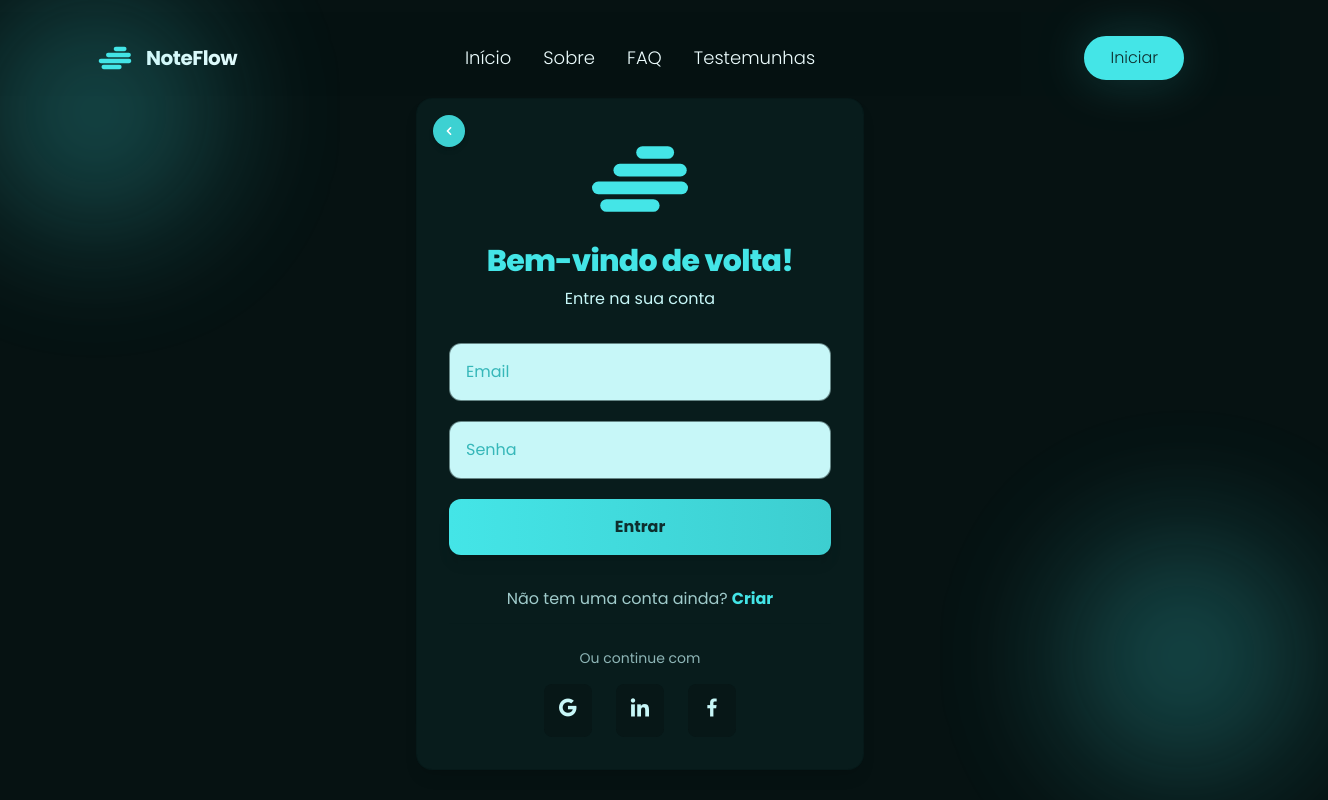
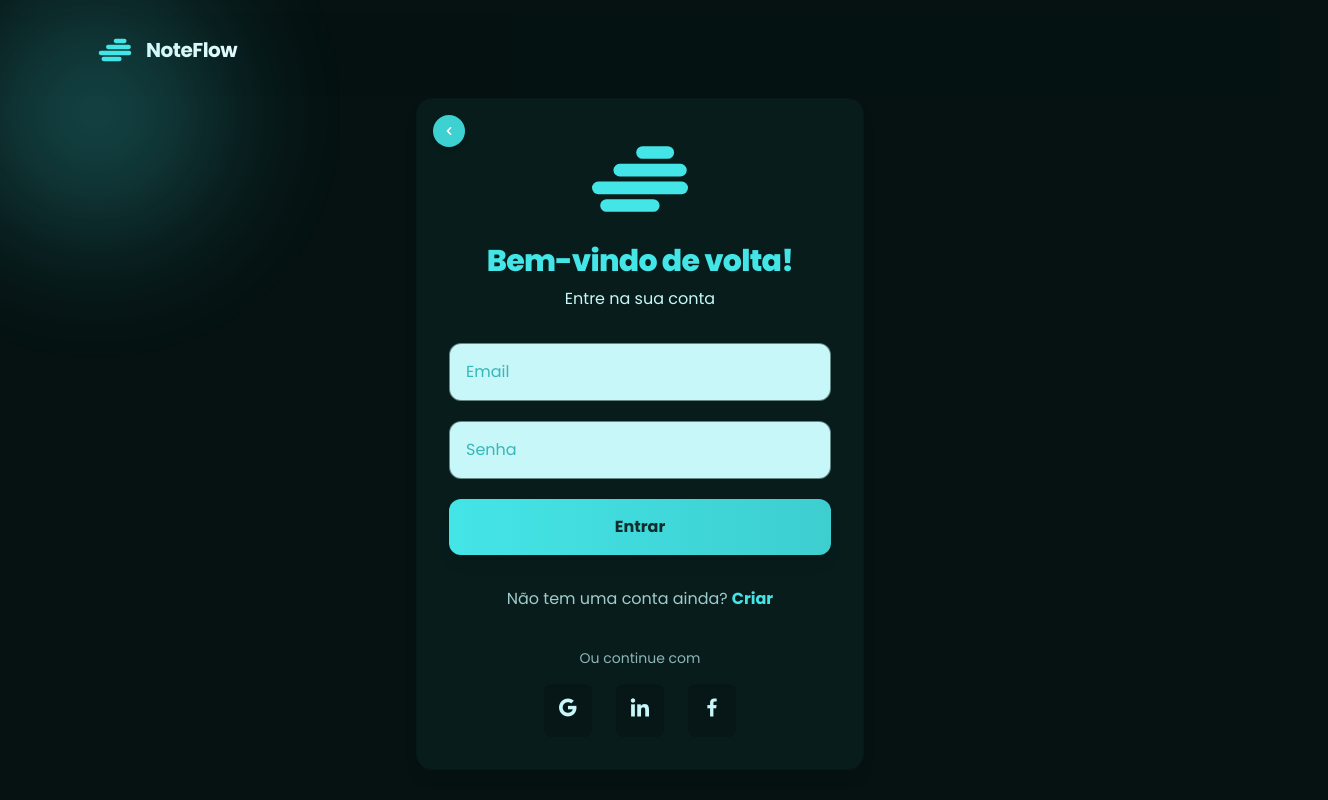
Before and after one commit to jonathanborgesss/project-noteflow, a React (Vite) app: page /login in a window 1280 px wide. Shown: the whole page, 1328 px wide, since content can reach past the window. Built offline with nearby package versions, Linux system fonts and the light colour scheme.

Commit message:
baiano deu tudo errado hoje, mas to vivo eu acho

```diff
--- a/package.json
+++ b/package.json
@@ -19,7 +19,6 @@
   },
   "devDependencies": {
     "@eslint/js": "^9.19.0",
-    "@types/react": "^19.0.8",
     "@types/react-dom": "^19.0.3",
     "@vitejs/plugin-react": "^4.3.4",
     "eslint": "^9.19.0",
--- a/src/App.jsx
+++ b/src/App.jsx
@@ -1,29 +1,18 @@
-import { BrowserRouter as Router, Routes, Route } from "react-router-dom"; // Importações do React Router
-// Page Layout
+import { BrowserRouter as Router, Routes, Route } from "react-router-dom";
+// Importações do React Router
 import Page from "./components/sections/Page";
-
-// Header
 import Header from "./components/sections/Header";
 import Navigation from "./components/sections/Navigation";
 import Hero from "./components/sections/Hero";
 import Reviews from "./components/sections/Reviews";
-
-// Main
 import Main from "./components/sections/Main";
 import Logos from "./components/sections/Logos";
 import Features from "./components/sections/Features";
 import FAQs from "./components/sections/FAQs/FAQs";
 import Testimonials from "./components/sections/Tesimonials/Testimonials";
-
 import SignInSignUp from './components/login/SignInSignUp';
-
-// Footer
 import Footer from "./components/sections/Footer";
-
-// Modal
 import { ModalContextProvider } from "./contexts/ModalContext";
-
-// Mobile Menu
 import MobileMenu from "./components/sections/MobileMenu/MobileMenu";
 import { MobileMenuContextProvider } from "./contexts/MobileMenuContext";
 
@@ -31,12 +20,11 @@ function App() {
   return (
     <ModalContextProvider>
       <MobileMenuContextProvider>
-          <Navigation />
         <Routes>
           {/* Rota principal */}
-            <Route
-              path="/"
-              element={
+          <Route path="/" element={
+            <>
+              <Navigation />
               <Page>
                 <Header>
                   <Hero />
@@ -50,11 +38,16 @@ function App() {
                 </Main>
                 <Footer />
               </Page>
-              }
-            />
+            </>
+          } />
 
           {/* Rota de login */}
-            <Route path="/login" element={<SignInSignUp />} />
+          <Route path="/login" element={
+            <>
+              <Navigation />
+              <SignInSignUp />
+            </>
+          } />
         </Routes>
         <MobileMenu />
       </MobileMenuContextProvider>
--- a/src/components/login/SignInSignUp.jsx
+++ b/src/components/login/SignInSignUp.jsx
@@ -1,6 +1,6 @@
 import React, { useState } from "react";
+import Logo from "../icons/Logo";
 import { useNavigate } from "react-router-dom";
-import Logo from "../icons/Logo";
 
 const SignInSignUp = ({ onBackClick }) => {
   const [isSignUp, setIsSignUp] = useState(false);
@@ -14,7 +14,6 @@ const SignInSignUp = ({ onBackClick }) => {
         <div className="relative">
           {}
           <div className="from-primary-500/50 animate-pulse-slow animation-delay-2000 absolute -top-20 -left-20 h-72 w-72 rounded-full bg-radial to-transparent opacity-70 blur-3xl"></div>
-          <div className="from-primary-500/50 animate-pulse-slow animation-delay-2000 absolute -right-20 -bottom-20 h-72 w-72 rounded-full bg-radial to-transparent opacity-70 blur-3xl"></div>
 
           {}
           <div className="bg-primary-1300/40 border-primary-1400/50 animate-fade-in @container relative top-10 mx-auto w-full max-w-md rounded-2xl border p-8 shadow-lg backdrop-blur-xl">
--- a/src/components/sections/Navigation.jsx
+++ b/src/components/sections/Navigation.jsx
@@ -1,5 +1,5 @@
 import { useEffect, useState } from "react";
-import { useNavigate } from "react-router-dom";
+import { useNavigate, useLocation } from "react-router-dom";
 import Logo from "../icons/Logo";
 import MobileMenuIcon from "./MobileMenu/MobileMenuIcon";
 import { navigationLinks } from "../../utils/content";
@@ -9,16 +9,42 @@ export default function Navigation() {
   const { setActiveModal } = useModalContext();
   const [isScrolled, setIsScrolled] = useState(false);
   const navigate = useNavigate();
+  const location = useLocation();
 
   useEffect(() => {
     const handleScroll = () => {
-      setIsScrolled(window.scrollY > 10); // Ativa "grudar" após 10px de scroll
+      setIsScrolled(window.scrollY > 10);
     };
 
     window.addEventListener("scroll", handleScroll);
     return () => window.removeEventListener("scroll", handleScroll);
   }, []);
 
+  // Verifica se está na página de login
+  const isLoginPage = location.pathname === "/login";
+
+  // Se for a página de login, mostra apenas a logo
+  if (isLoginPage) {
+    return (
+      <header className="fixed left-0 top-3 z-[3] w-full bg-primary-1500/80 h-[84px] py-6">
+        <nav className="text-primary-50 m-auto flex max-w-[90rem] items-center px-24 max-xl:px-16 max-lg:px-8 max-md:px-6">
+          <div
+            className="flex cursor-pointer items-center gap-x-3"
+            onClick={() => navigate("/")}
+          >
+            <Logo
+              className="stroke-primary-500 h-6 max-md:h-5"
+              alt="Ícone do NoteFlow"
+              width={5}
+            />
+            <p className="text-xl font-bold tracking-tight">NoteFlow</p>
+          </div>
+        </nav>
+      </header>
+    );
+  }
+
+  // Navbar completa para outras páginas
   return (
     <header
       className={`fixed left-0 w-full z-[3] transition-all duration-300 ${
@@ -28,7 +54,7 @@ export default function Navigation() {
       }`}
     >
       <nav className="text-primary-50 m-auto flex max-w-[90rem] items-center justify-between px-24 text-lg/8 font-light max-xl:px-16 max-xl:text-base/loose max-lg:px-8 max-md:px-6">
-        {/* Logo + Nome (clicável para home) */}
+        {/* Logo */}
         <div
           className="flex cursor-pointer items-center gap-x-3"
           onClick={() => navigate("/")}
@@ -41,7 +67,7 @@ export default function Navigation() {
           <p className="text-xl font-bold tracking-tight">NoteFlow</p>
         </div>
 
-        {/* Links centrais (desktop) */}
+        {/* Links de navegação */}
         <div className="absolute left-1/2 -translate-x-1/2 transform max-lg:hidden">
           <ul className="flex items-center gap-x-8">
             {navigationLinks.map((link) => (
@@ -63,7 +89,7 @@ export default function Navigation() {
           </ul>
         </div>
 
-        {/* Botão "Iniciar" (desktop) */}
+        {/* Botão de login */}
         <div className="flex items-center gap-x-3 max-lg:hidden">
           <button
             onClick={() => navigate("/login")}
@@ -73,7 +99,7 @@ export default function Navigation() {
           </button>
         </div>
 
-        {/* Menu Mobile (ícone) */}
+        {/* Ícone do menu mobile */}
         <MobileMenuIcon />
       </nav>
     </header>
```
Also changed, not shown: src/utils/content.js (+0 -11 lines), tsconfig.json (added, +18 -0 lines), 1 other file (tests, documents, lock files or other folders). Lines whose indentation alone changed are shown as unchanged.
